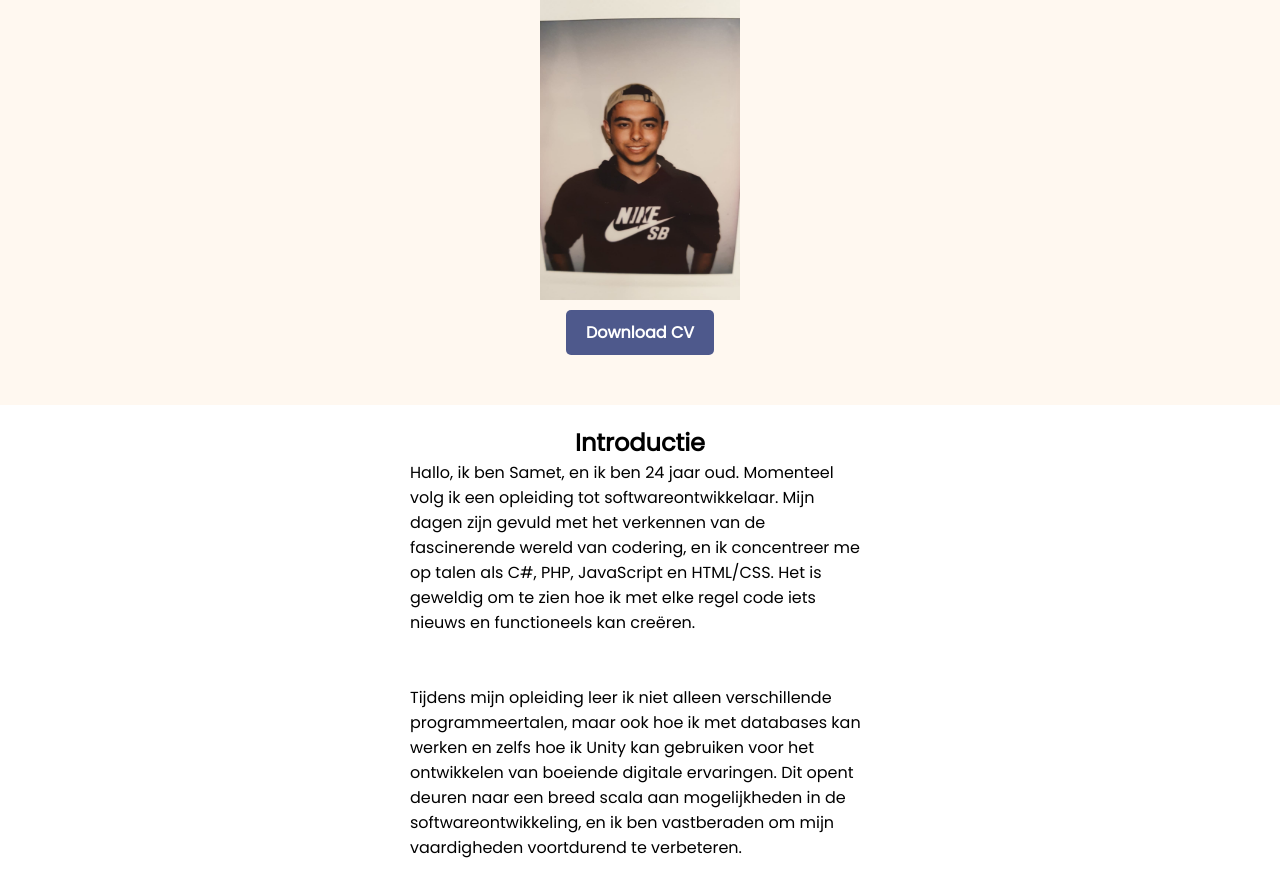
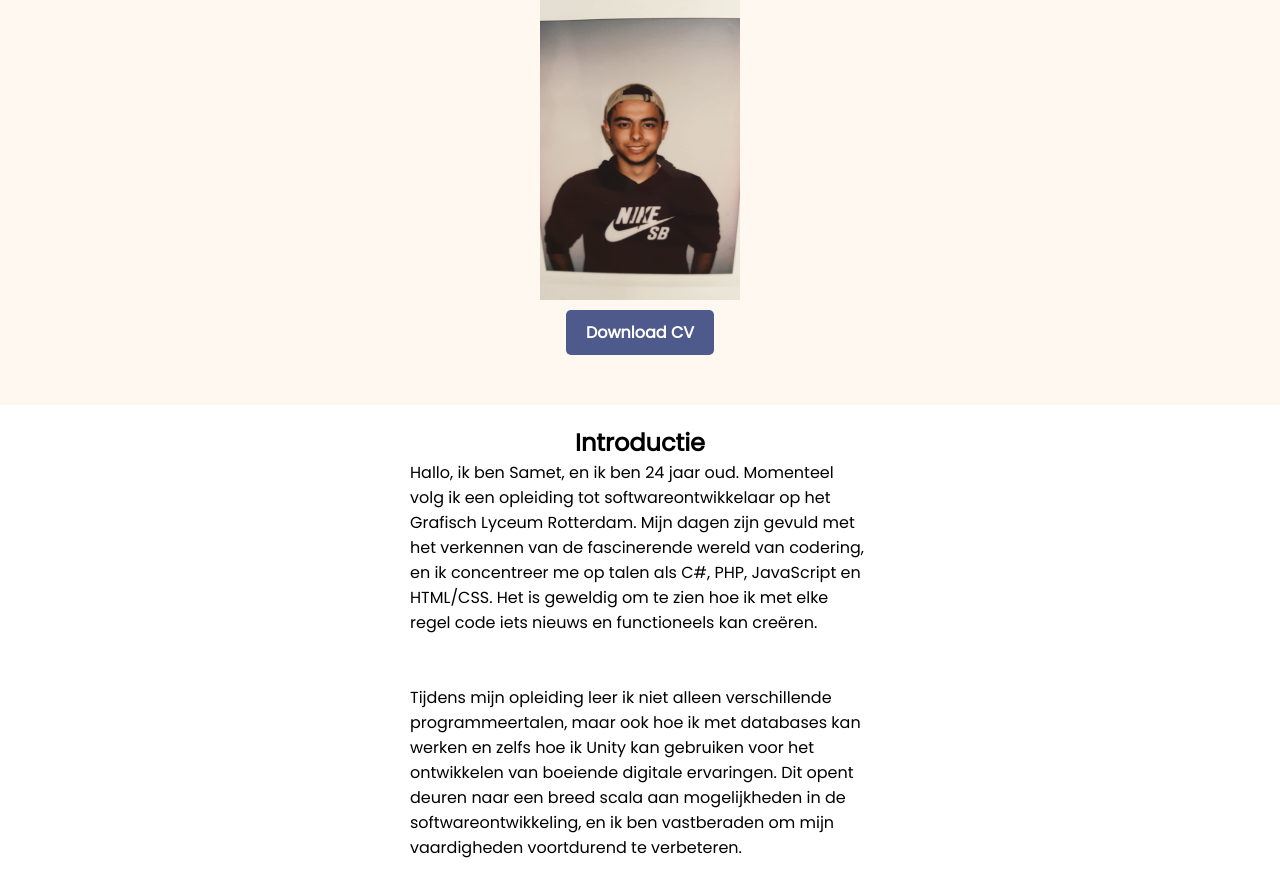
Before and after one commit to sametpalit/intro, a plain HTML site: page about/about.html in a window 1280 px wide. Shown: the part 186-1082 px from the top of the page. Drawn offline with Linux system fonts and the light colour scheme.

Commit message:
minor update

```diff
--- a/about/about.html
+++ b/about/about.html
@@ -27,7 +27,7 @@
     <section>
       <h2>Introductie</h2>
       <div class="introductie">
-        <p>Hallo, ik ben Samet, en ik ben 24 jaar oud. Momenteel volg ik een opleiding tot softwareontwikkelaar. Mijn dagen zijn gevuld met het verkennen van de fascinerende wereld van codering, en ik concentreer me op talen als C#, PHP, JavaScript en HTML/CSS. Het is geweldig om te zien hoe ik met elke regel code iets nieuws en functioneels kan creëren.</p>
+        <p>Hallo, ik ben Samet, en ik ben 24 jaar oud. Momenteel volg ik een opleiding tot softwareontwikkelaar op het Grafisch Lyceum Rotterdam. Mijn dagen zijn gevuld met het verkennen van de fascinerende wereld van codering, en ik concentreer me op talen als C#, PHP, JavaScript en HTML/CSS. Het is geweldig om te zien hoe ik met elke regel code iets nieuws en functioneels kan creëren.</p>
         <br></br>
         <p>Tijdens mijn opleiding leer ik niet alleen verschillende programmeertalen, maar ook hoe ik met databases kan werken en zelfs hoe ik Unity kan gebruiken voor het ontwikkelen van boeiende digitale ervaringen. Dit opent deuren naar een breed scala aan mogelijkheden in de softwareontwikkeling, en ik ben vastberaden om mijn vaardigheden voortdurend te verbeteren.</p>
         <br></br>
```
